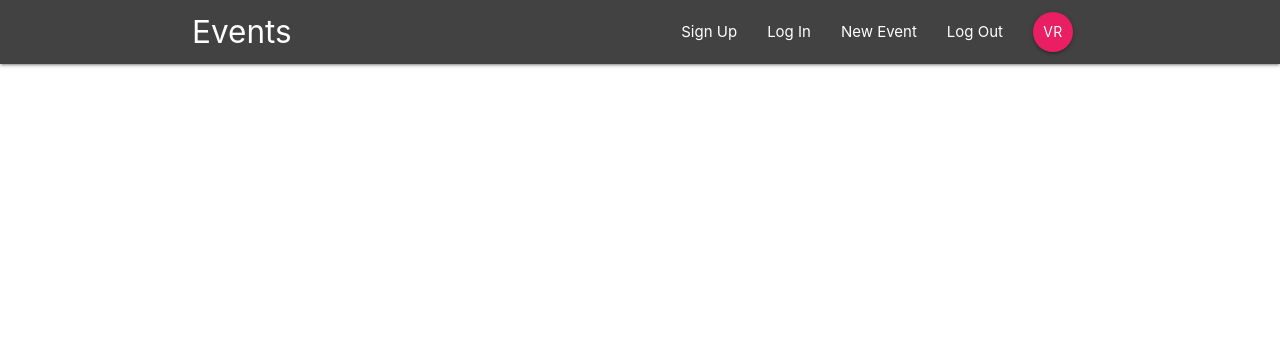
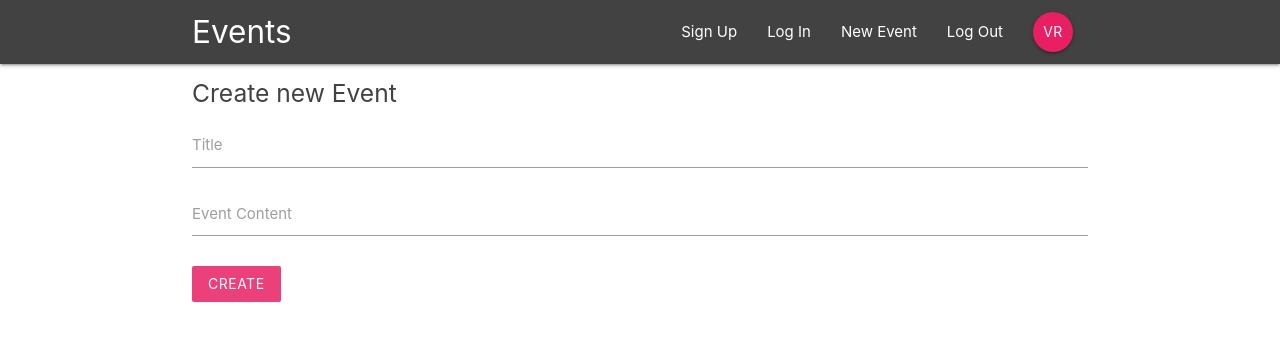
Before and after one commit to ViktoriaRo/DSCC_Events, a React (Create React App) app: page /create in a window 1280 px wide. Shown: the top 340 px of the page. Built offline with nearby package versions, Linux system fonts and the light colour scheme.

Commit message:
create event form

```diff
--- a/src/App.js
+++ b/src/App.js
@@ -5,6 +5,7 @@
 import EventDetails from './components/events/EventDetails';
 import SignIn from './components/auth/SignIn';
 import SignUp from './components/auth/SignUp';
+import CreateEvent from './components/events/CreateEvent';
 
 
 
@@ -19,6 +20,7 @@
             <Route path='/event/:id' component={EventDetails} />
             <Route path='/signin' component={SignIn} />
             <Route path='/signup' component={SignUp} />
+            <Route path='/create' component={CreateEvent} />
 
           </Switch>
         </div>
--- a/src/components/events/CreateEvent.js
+++ b/src/components/events/CreateEvent.js
@@ -0,0 +1,39 @@
+import React, { Component } from 'react'
+
+class CreateEvent extends Component {
+    state ={
+        title: '',
+        content: ''
+    }
+    handleChange = (e) => {
+        this.setState({
+            [e.target.id]: e.target.value
+        })
+    }
+    handleSubmit = (e) => {
+        e.preventDefault()
+        console.log(this.state)
+    }
+    render() {
+        return (
+        <div className="container">
+            <form onSubmit={this.handleSubmit} className="white">
+                <h5 className="grey-text text-darken-3">Create new Event</h5>
+                <div className="input-field">
+                    <label htmlFor="title">Title</label>
+                    <input type="text" id="title" onChange={this.handleChange} />
+                </div>
+                <div className="input-field">
+                    <label htmlFor="content">Event Content</label>
+                    <textarea id="content" className="materialize-textarea" onChange={this.handleChange}></textarea>
+                </div>
+                <div className="input-field">
+                    <button className="btn pink lighten-1 z-depth-0">Create</button>
+                </div>
+            </form>
+        </div>
+        )
+    }
+}
+
+export default CreateEvent;
```
